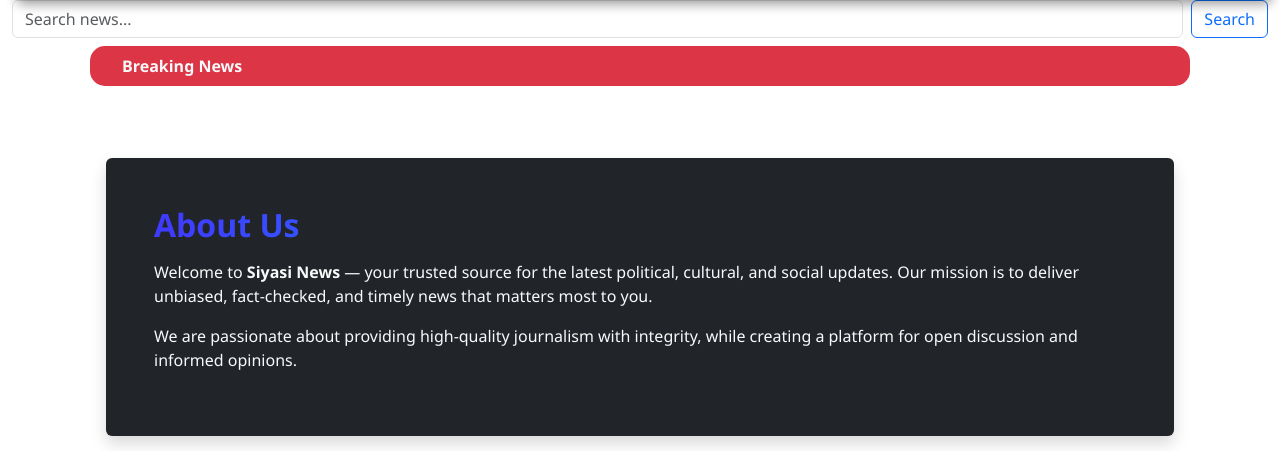
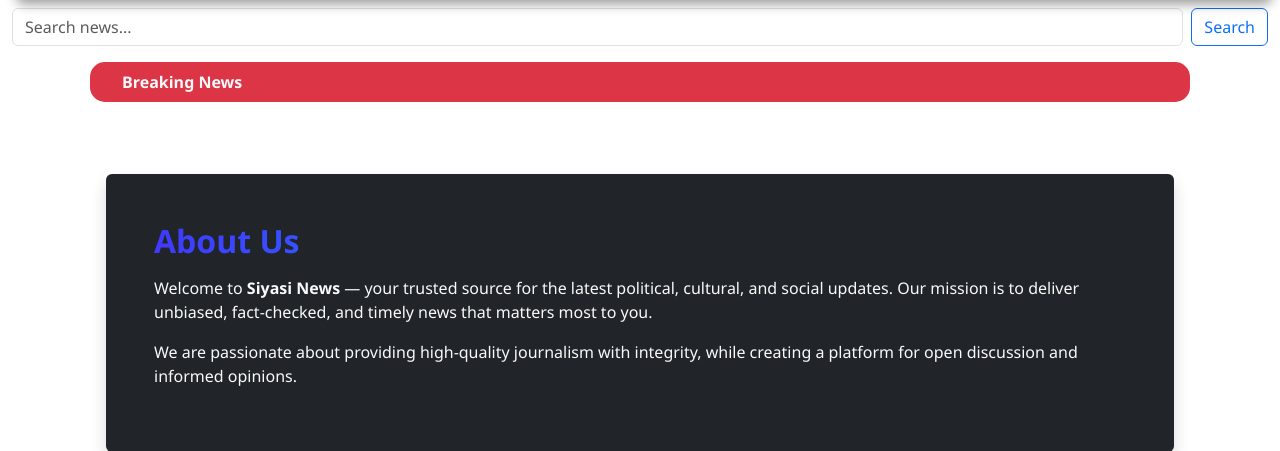
Before and after one commit to BadarsCode/SIYASI_NEWS, a Django app: page /about/ in a window 1280 px wide. Shown: the part 66-517 px from the top of the page. Run offline with Django 5.2, Linux system fonts and the light colour scheme.

Commit message:
improve search option

```diff
--- a/News/templates/news/base.html
+++ b/News/templates/news/base.html
@@ -110,7 +110,7 @@
 
 
 {% comment %} Search bar {% endcomment %}
-  <div class="container-fluid">
+  <div class="container-fluid py-2">
     <form class="d-flex" method="GET" action="{% url 'search' %}">
         <input class="form-control me-2" type="search" name="q" placeholder="Search news..." aria-label="Search" required>
         <button class="btn btn-outline-primary" type="submit">Search</button>
```
Also changed, not shown: db.sqlite3.
